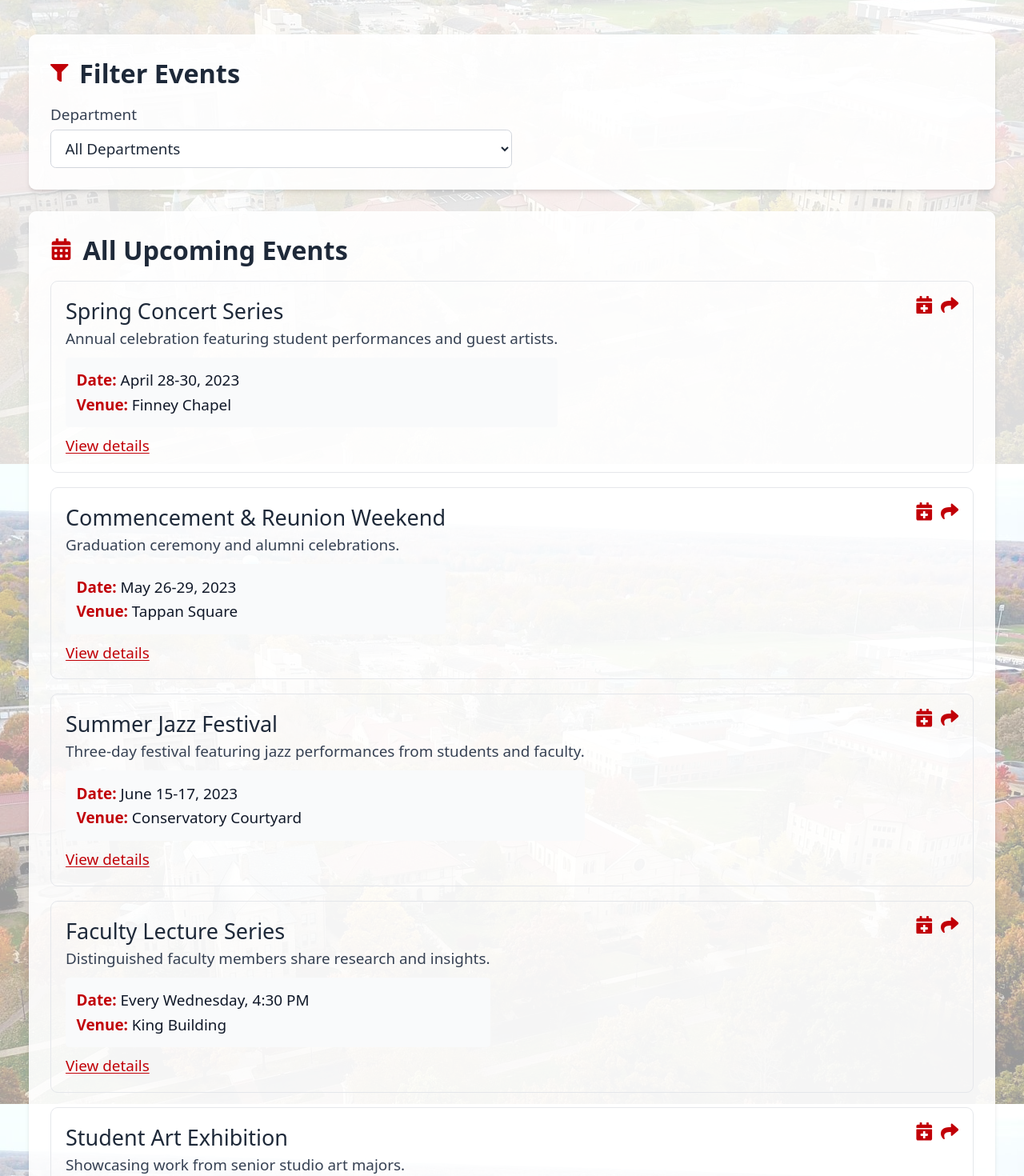
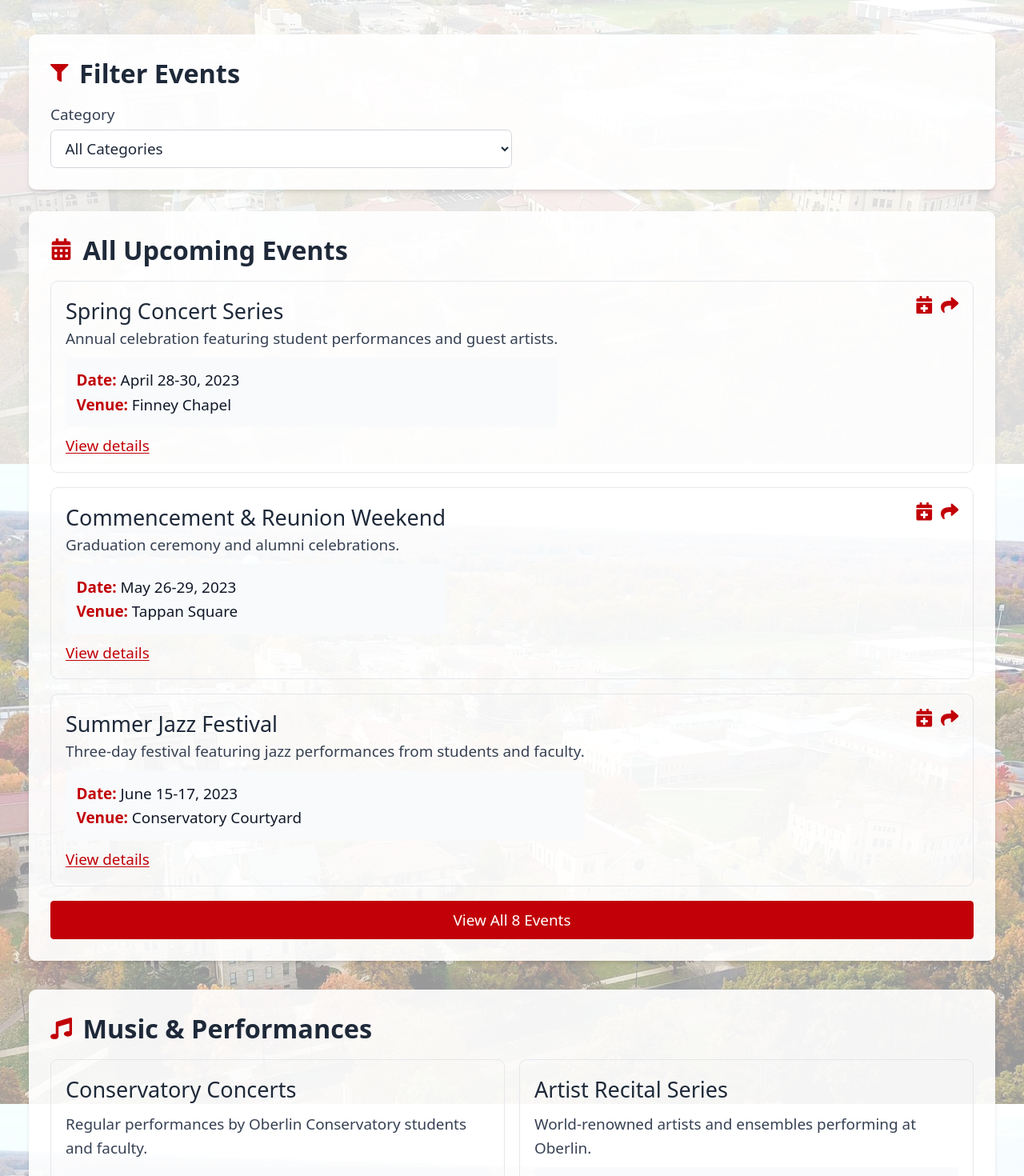
Before and after one commit to 2024frank/obie-quest, a Next.js app: page /events in a window 1280 px wide. Shown: the part 220-1690 px from the top of the page at 80% size. Built offline with nearby package versions, Linux system fonts and the light colour scheme.

Commit message:
Updated Events page: Renamed departments to categories and made View All Events button functional

```diff
--- a/src/app/events/page.tsx
+++ b/src/app/events/page.tsx
@@ -4,9 +4,9 @@
 import { FaCalendarAlt, FaMusic, FaTheaterMasks, FaUsers, FaGraduationCap, FaRunning, FaCalendarPlus, FaShare, FaFilter } from 'react-icons/fa';
 import Link from 'next/link';
 
-// Define our departments and their associated events
-const departments = [
-  { id: 'all', name: 'All Departments' },
+// Define our categories and their associated events
+const categories = [
+  { id: 'all', name: 'All Categories' },
   { id: 'conservatory', name: 'Conservatory of Music' },
   { id: 'artsdept', name: 'Arts Department' },
   { id: 'athletics', name: 'Athletics Department' },
@@ -14,7 +14,7 @@
   { id: 'academics', name: 'Academic Departments' }
 ];
 
-// Sample events with department tags
+// Sample events with category tags
 const allEvents = [
   {
     id: 1,
@@ -22,7 +22,7 @@
     description: 'Annual celebration featuring student performances and guest artists.',
     date: 'April 28-30, 2023',
     venue: 'Finney Chapel',
-    department: 'conservatory'
+    category: 'conservatory'
   },
   {
     id: 2,
@@ -30,7 +30,7 @@
     description: 'Graduation ceremony and alumni celebrations.',
     date: 'May 26-29, 2023',
     venue: 'Tappan Square',
-    department: 'academics'
+    category: 'academics'
   },
   {
     id: 3,
@@ -38,7 +38,7 @@
     description: 'Three-day festival featuring jazz performances from students and faculty.',
     date: 'June 15-17, 2023',
     venue: 'Conservatory Courtyard',
-    department: 'conservatory'
+    category: 'conservatory'
   },
   {
     id: 4,
@@ -46,7 +46,7 @@
     description: 'Distinguished faculty members share research and insights.',
     date: 'Every Wednesday, 4:30 PM',
     venue: 'King Building',
-    department: 'academics'
+    category: 'academics'
   },
   {
     id: 5,
@@ -54,7 +54,7 @@
     description: 'Showcasing work from senior studio art majors.',
     date: 'May 5-20, 2023',
     venue: 'Allen Memorial Art Museum',
-    department: 'artsdept'
+    category: 'artsdept'
   },
   {
     id: 6,
@@ -62,7 +62,7 @@
     description: 'Oberlin Yeomen vs. Kenyon College',
     date: 'February 18, 2023, 7:00 PM',
     venue: 'Philips Gym',
-    department: 'athletics'
+    category: 'athletics'
   },
   {
     id: 7,
@@ -70,7 +70,7 @@
     description: 'Celebration of diversity with food, performances, and activities.',
     date: 'April 15, 2023',
     venue: 'Wilder Bowl',
-    department: 'studentlife'
+    category: 'studentlife'
   },
   {
     id: 8,
@@ -78,20 +78,29 @@
     description: 'Student-led production of "A Midsummer Night\'s Dream"',
     date: 'March 10-12, 2023',
     venue: 'Hall Auditorium',
-    department: 'artsdept'
+    category: 'artsdept'
   }
 ];
 
 export default function EventsPage() {
-  const [selectedDepartment, setSelectedDepartment] = useState('all');
+  const [selectedCategory, setSelectedCategory] = useState('all');
+  const [showAllEvents, setShowAllEvents] = useState(false);
 
-  // Filter events based on selected department
-  const filteredEvents = selectedDepartment === 'all'
+  // Filter events based on selected category
+  const filteredEvents = selectedCategory === 'all'
     ? allEvents
-    : allEvents.filter(event => event.department === selectedDepartment);
+    : allEvents.filter(event => event.category === selectedCategory);
 
-  // Get the current department name for display
-  const currentDepartmentName = departments.find(dept => dept.id === selectedDepartment)?.name || 'All Departments';
+  // Get the current category name for display
+  const currentCategoryName = categories.find(cat => cat.id === selectedCategory)?.name || 'All Categories';
+
+  // Toggle between showing limited events and all events
+  const displayedEvents = showAllEvents ? filteredEvents : filteredEvents.slice(0, 3);
+
+  // Handle "View All Events" button click
+  const handleViewAllEvents = () => {
+    setShowAllEvents(!showAllEvents);
+  };
 
   return (
     <div className="space-y-8">
@@ -102,7 +111,7 @@
         </p>
       </header>
 
-      {/* Department Filter */}
+      {/* Category Filter */}
       <div className="bg-white p-6 rounded-lg shadow-md mb-6">
         <div className="flex items-center justify-between mb-4">
           <div className="flex items-center">
@@ -112,17 +121,20 @@
         </div>
         <div className="flex flex-col sm:flex-row gap-4">
           <div className="w-full sm:w-1/2">
-            <label htmlFor="department-filter" className="block text-sm font-medium text-gray-700 mb-1">
-              Department
+            <label htmlFor="category-filter" className="block text-sm font-medium text-gray-700 mb-1">
+              Category
             </label>
             <select
-              id="department-filter"
-              value={selectedDepartment}
-              onChange={(e) => setSelectedDepartment(e.target.value)}
+              id="category-filter"
+              value={selectedCategory}
+              onChange={(e) => {
+                setSelectedCategory(e.target.value);
+                setShowAllEvents(false); // Reset to showing limited events on category change
+              }}
               className="w-full px-3 py-2 border border-gray-300 rounded-md focus:outline-none focus:ring-2 focus:ring-red-500 focus:border-transparent bg-white text-gray-800"
             >
-              {departments.map(dept => (
-                <option key={dept.id} value={dept.id}>{dept.name}</option>
+              {categories.map(cat => (
+                <option key={cat.id} value={cat.id}>{cat.name}</option>
               ))}
             </select>
           </div>
@@ -135,15 +147,15 @@
           <div className="flex items-center">
             <FaCalendarAlt className="text-red-700 mr-3 h-6 w-6" />
             <h2 className="text-2xl font-semibold text-gray-800">
-              {selectedDepartment === 'all' ? 'All Upcoming Events' : `${currentDepartmentName} Events`}
+              {selectedCategory === 'all' ? 'All Upcoming Events' : `${currentCategoryName} Events`}
             </h2>
           </div>
-          {selectedDepartment !== 'all' && (
+          {selectedCategory !== 'all' && (
             <button
-              onClick={() => setSelectedDepartment('all')}
+              onClick={() => setSelectedCategory('all')}
               className="text-red-700 hover:underline text-sm font-medium"
             >
-              View All Departments
+              View All Categories
             </button>
           )}
         </div>
@@ -151,7 +163,7 @@
         <div className="space-y-4">
           {filteredEvents.length > 0 ? (
             <>
-              {filteredEvents.map(event => (
+              {displayedEvents.map(event => (
                 <div key={event.id} className="border border-gray-200 rounded-lg p-4 hover:border-red-200 transition-colors">
                   <div className="flex justify-between items-start">
                     <div>
@@ -175,13 +187,16 @@
                 </div>
               ))}
 
-              <Link href="#" className="block text-center bg-red-700 text-white py-2 rounded hover:bg-red-800 transition-colors font-medium">
-                View All Events
-              </Link>
+              <button
+                onClick={handleViewAllEvents}
+                className="block text-center bg-red-700 text-white py-2 rounded hover:bg-red-800 transition-colors font-medium w-full"
+              >
+                {showAllEvents ? 'Show Less' : `View All ${filteredEvents.length} Events`}
+              </button>
             </>
           ) : (
             <div className="text-center py-8">
-              <p className="text-gray-600">No events found for this department. Try selecting a different department.</p>
+              <p className="text-gray-600">No events found for this category. Try selecting a different category.</p>
             </div>
           )}
         </div>
```
